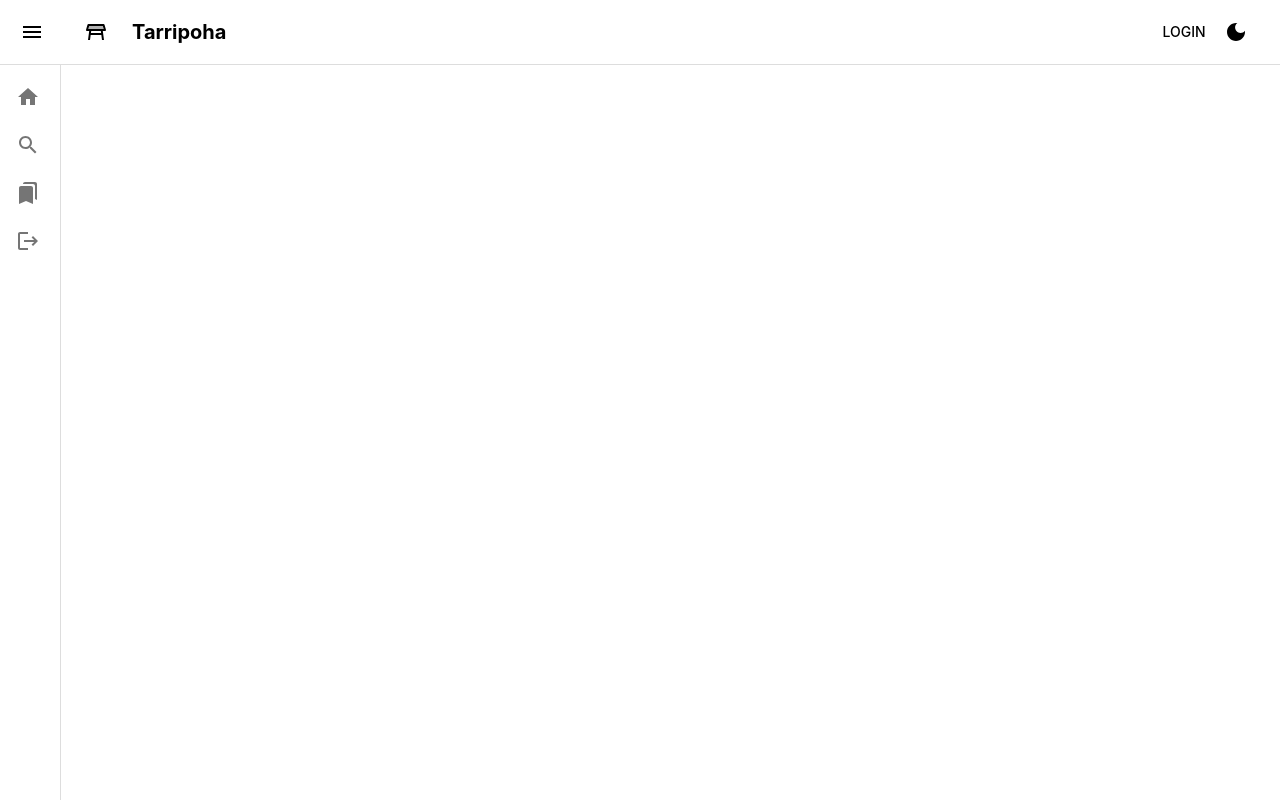
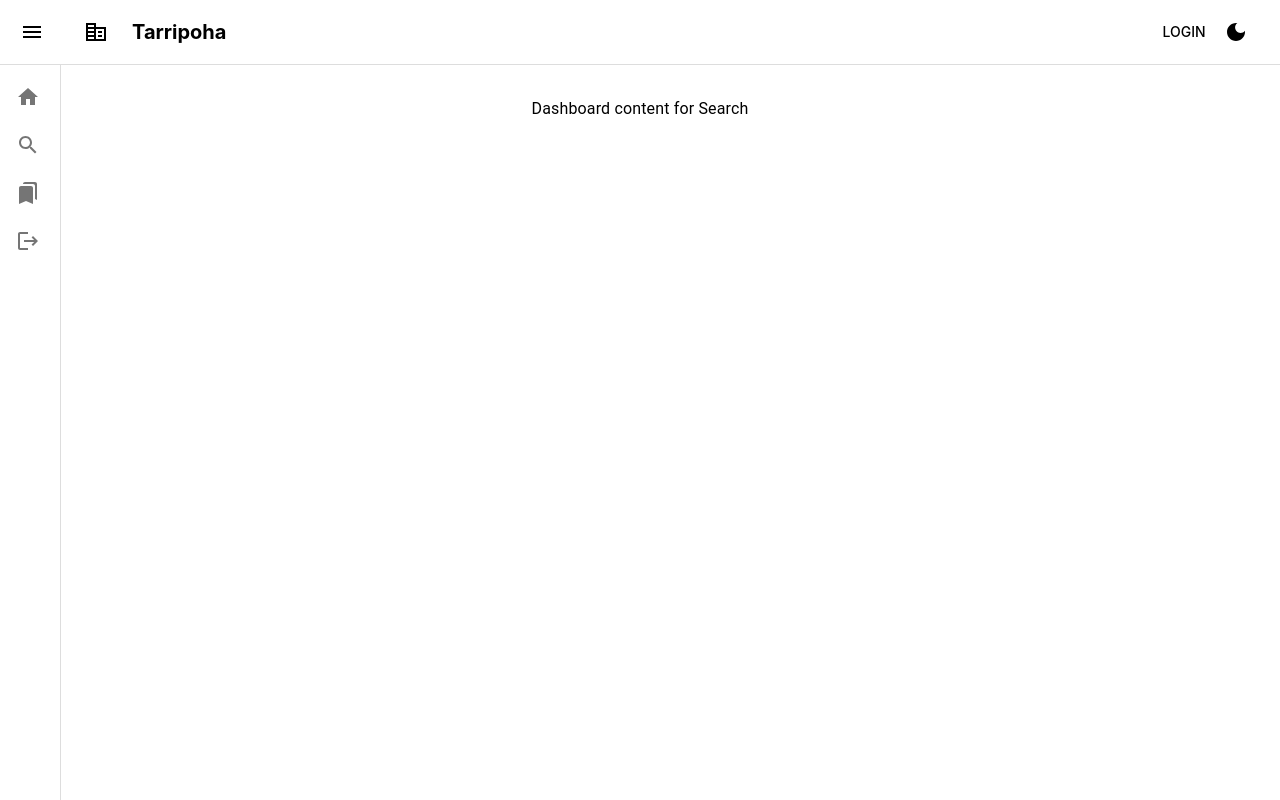
Before and after one commit to rajatsangrame/tarripoha-frontend, a React (Create React App) app: page /search in a window 1280 px wide. Built offline with nearby package versions, Linux system fonts and the light colour scheme.

Commit message:
added pages routing

```diff
--- a/src/App.tsx
+++ b/src/App.tsx
@@ -1,10 +1,11 @@
-import React from "react";
+import { Outlet } from "react-router-dom";
 import NavigationBar from "./component/NavigationBar";
 
 export default function App() {
   return (
     <div>
       <NavigationBar />
+      <Outlet />
     </div>
   );
 }
--- a/src/component/DrawerMenuItems.tsx
+++ b/src/component/DrawerMenuItems.tsx
@@ -4,22 +4,26 @@ import HomeIcon from "@mui/icons-material/Home";
 import BookmarksIcon from "@mui/icons-material/Bookmarks";
 import SearchIcon from "@mui/icons-material/Search";
 import LogoutIcon from "@mui/icons-material/Logout";
+import { Link } from "react-router-dom";
 
 interface DrawerMenuItemsProps {
     drawerOpen: boolean;
 }
 
 export const DrawerMenuItems: React.FC<DrawerMenuItemsProps> = ({ drawerOpen }) => {
+
+    const menuItems = [
+        { text: "Home", icon: <HomeIcon />, path: "/home" },
+        { text: "Search", icon: <SearchIcon />, path: "/search" },
+        { text: "Saved", icon: <BookmarksIcon />, path: "/saved" },
+        { text: "Logout", icon: <LogoutIcon />, path: ''  }
+    ];
     return (
         <List>
-            {[
-                { text: "Home", icon: <HomeIcon /> },
-                { text: "Search", icon: <SearchIcon /> },
-                { text: "Saved", icon: <BookmarksIcon /> },
-                { text: "Logout", icon: <LogoutIcon /> },
-            ].map((item, index) => (
+            {menuItems.map((item, index) => (
                 <ListItem key={index} disablePadding sx={{ display: "flex", alignItems: "center" }}>
-                    <ListItemButton>
+                    <ListItemButton
+                        component={Link} to={item.path}>
                         <ListItemIcon sx={{ minWidth: "48px" }}>{item.icon}</ListItemIcon>
                         <ListItemText
                             primary={item.text}
--- a/src/component/NavigationBar.tsx
+++ b/src/component/NavigationBar.tsx
@@ -3,7 +3,7 @@ import MenuIcon from "@mui/icons-material/Menu";
 import MenuOpen from "@mui/icons-material/MenuOpen";
 import LightModeIcon from "@mui/icons-material/LightMode";
 import DarkModeIcon from "@mui/icons-material/DarkMode";
-import TableRestaurantTwoTone from "@mui/icons-material/TableRestaurantTwoTone";
+import CorporateFare from "@mui/icons-material/CorporateFare";
 import createCustomTheme from "../theme";
 import { ThemeProvider } from "@emotion/react";
 import { DrawerMenuItems } from './DrawerMenuItems';
@@ -35,7 +35,7 @@ export default function Navbar() {
                     </IconButton>
 
                     <IconButton edge="start" color="inherit" aria-label="logo" sx={{ ml: 1, mr: 2 }}>
-                        <TableRestaurantTwoTone />
+                        <CorporateFare />
                     </IconButton>
 
                     <Typography variant="h6" sx={{ flexGrow: 1, fontWeight: "bold" }}>
--- a/src/index.tsx
+++ b/src/index.tsx
@@ -3,13 +3,13 @@ import ReactDOM from 'react-dom/client';
 import './index.css';
 import App from './App';
 import { createBrowserRouter, RouterProvider } from 'react-router-dom';
+import { QueryClient, QueryClientProvider } from "@tanstack/react-query"; // Import React Query
 import Home from './pages/Home';
 import Search from './pages/Search';
 import Saved from './pages/Saved';
 import Login from './pages/Login';
-import Navbar from './component/NavigationBar';
 
-
+const queryClient = new QueryClient();
 
 const root = ReactDOM.createRoot(
   document.getElementById('root') as HTMLElement
@@ -17,40 +17,33 @@ const root = ReactDOM.createRoot(
 
 const router = createBrowserRouter([
   {
-    Component: App,
+    path: "/",
+    element: <App />,
     children: [
       {
-        path: '/',
-        Component: Navbar,
-        children: [
-          {
-            path: '/home',
-            Component: Home,
+        path: "/home",
+        element: <Home />,
       },
       {
-            path: '/search',
-            Component: Search,
+        path: "/search",
+        element: <Search />,
       },
       {
-            path: '/saved',
-            Component: Saved,
+        path: "/saved",
+        element: <Saved />,
       },
       {
-            path: '/login',
-            Component: Login,
+        path: "/login",
+        element: <Login />,
       },
-          {
-            path: '/rajat',
-            Component: Login,
-          }
-        ]
-      }
-    ]
-  }
+    ],
+  },
 ]);
 
 root.render(
   <React.StrictMode>
+    <QueryClientProvider client={queryClient}>
       <RouterProvider router={router} />
+    </QueryClientProvider>
   </React.StrictMode>
 );
--- a/src/pages/Home.tsx
+++ b/src/pages/Home.tsx
@@ -1,6 +1,6 @@
 import { Box, Typography } from "@mui/material";
 
-export default function Search() {
+export default function Home() {
     return (
         <Box
             sx={{
--- a/src/pages/Search.tsx
+++ b/src/pages/Search.tsx
@@ -11,7 +11,7 @@ export default function Search() {
                 textAlign: 'center',
             }}
         >
-            <Typography>Dashboard content for Saved</Typography>
+            <Typography>Dashboard content for Search</Typography>
         </Box>
     );
 }
```
Lines whose indentation alone changed are shown as unchanged.
